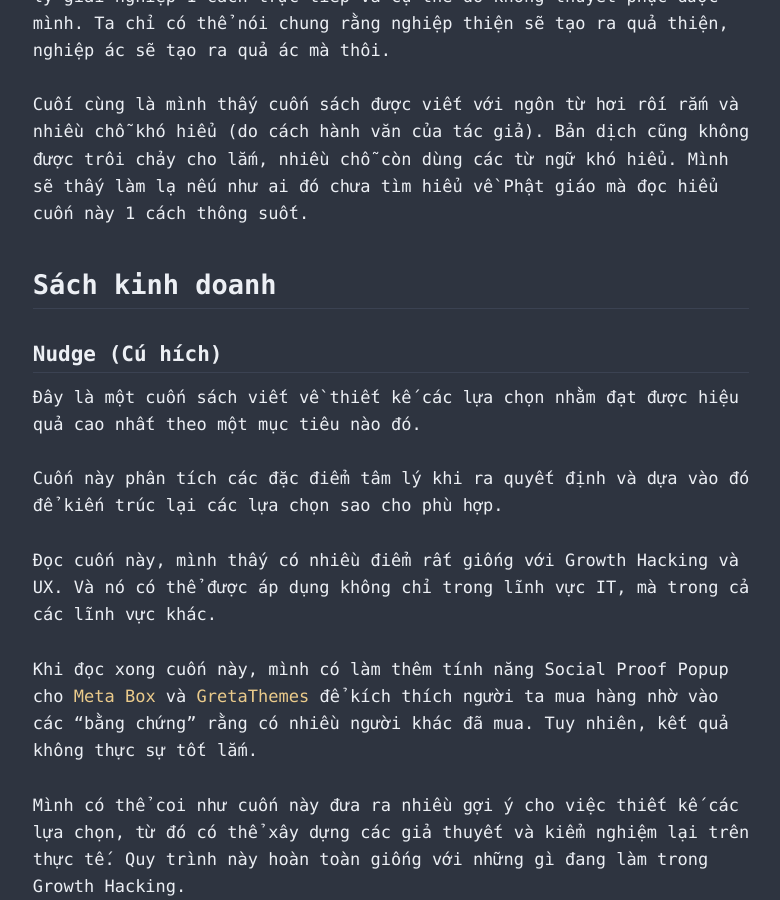
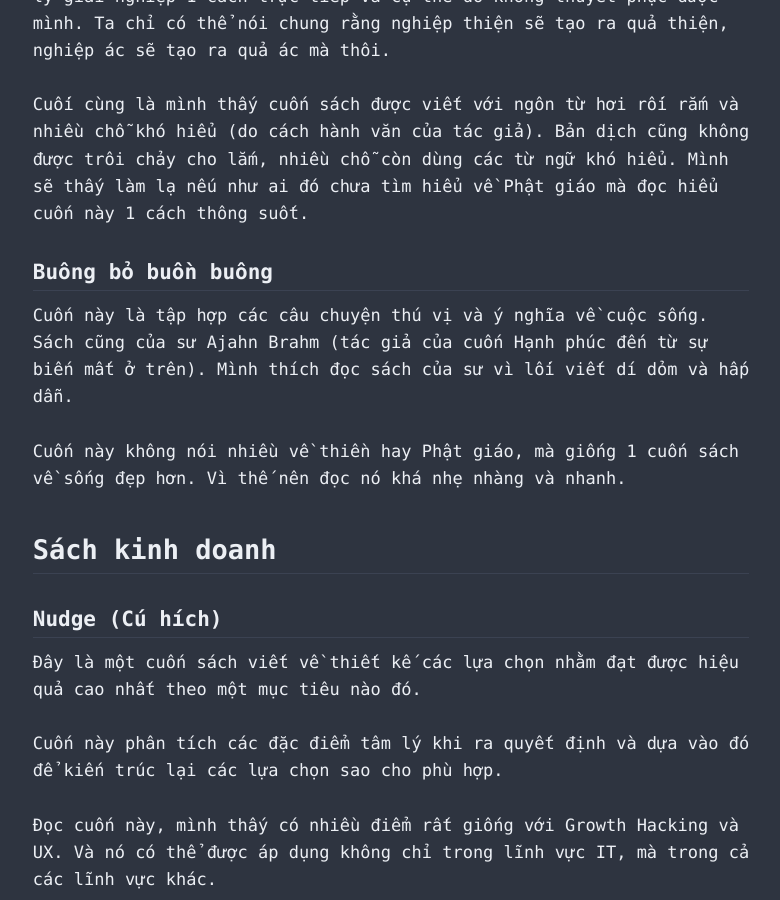
Before and after one commit to rilwis/hontap.info, a Jekyll site: the page built from _posts/2019-03-05-sach-da-doc-2019.md, in a window 1280 px wide and 900 px high, scrolled down 2340 px. Shown: the whole window, without its empty margins (249-1029 px from the left). Built offline with Jekyll 4.4.1, drawn with Linux system fonts in a browser that asks for light colours; our own code applies the rules of GitHub Pages for plain Markdown files.

Commit message:
Update 2019-03-05-sach-da-doc-2019.md

```diff
--- a/_posts/2019-03-05-sach-da-doc-2019.md
+++ b/_posts/2019-03-05-sach-da-doc-2019.md
@@ -44,6 +44,12 @@ Có 2 điểm mà mình băn khoăn ở cuốn sách này: 1 là về mục đí
 
 Cuối cùng là mình thấy cuốn sách được viết với ngôn từ hơi rối rắm và nhiều chỗ khó hiểu (do cách hành văn của tác giả). Bản dịch cũng không được trôi chảy cho lắm, nhiều chỗ còn dùng các từ ngữ khó hiểu. Mình sẽ thấy làm lạ nếu như ai đó chưa tìm hiểu về Phật giáo mà đọc hiểu cuốn này 1 cách thông suốt.
 
+### Buông bỏ buồn buông
+
+Cuốn này là tập hợp các câu chuyện thú vị và ý nghĩa về cuộc sống. Sách cũng của sư Ajahn Brahm (tác giả của cuốn Hạnh phúc đến từ sự biến mất ở trên). Mình thích đọc sách của sư vì lối viết dí dỏm và hấp dẫn.
+
+Cuốn này không nói nhiều về thiền hay Phật giáo, mà giống 1 cuốn sách về sống đẹp hơn. Vì thế nên đọc nó khá nhẹ nhàng và nhanh.
+
 ## Sách kinh doanh
 
 ### Nudge (Cú hích)
```
